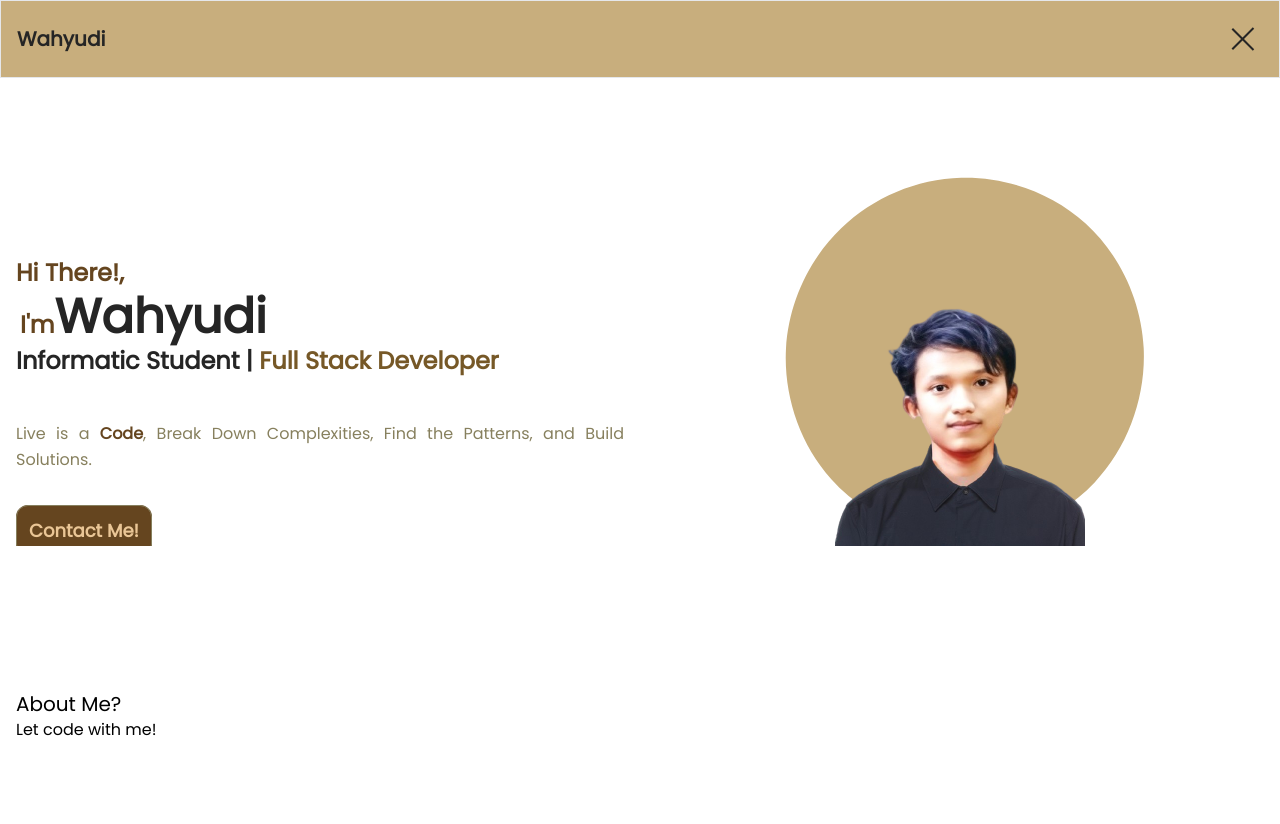
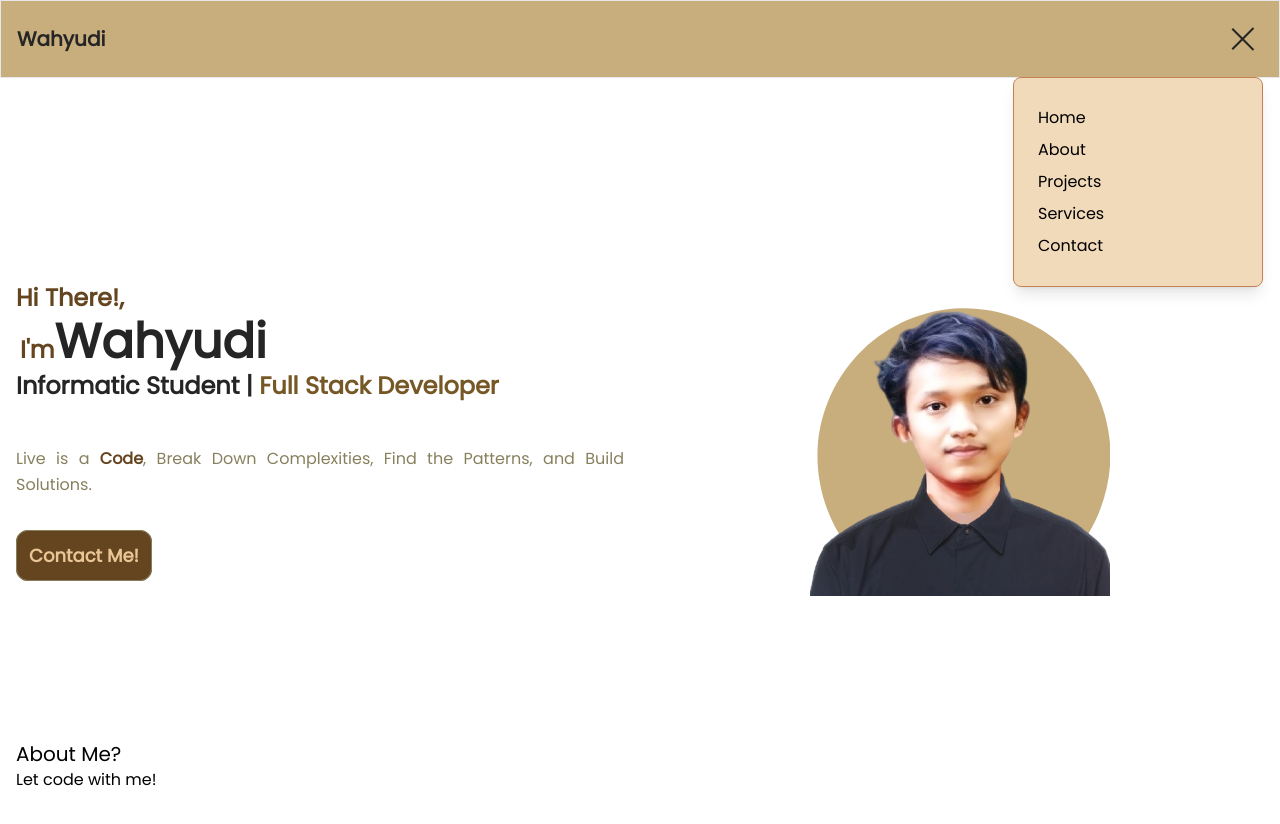
Before and after one commit to mwahyudihd/portfolio-Beta-, a website: page index.html in a window 1280 px wide. Both pictures are taken after a click on the button 1248 px from the left and 39 px from the top of the page. Shown: the top 824 px of the page. Drawn offline with nearby package versions, Linux system fonts and the light colour scheme.

Commit message:
feat: crafting  navbar list

```diff
--- a/assets/css/tailwind.css
+++ b/assets/css/tailwind.css
@@ -9,11 +9,8 @@
 }
 
 @layer components{
-    .grid-card {
-        @apply dark:shadow-slate-50 dark:shadow-md hover:scale-90 transition-all duration-500 overflow-hidden bg-blue-500 aspect-[4/3] m-1 rounded-lg md:aspect-[3/4] xl:aspect-[4/3];
-    }
-    .grid-content {
-        @apply transition-all duration-700 hover:-rotate-12 cursor-pointer group-hover:scale-125  h-full bg-cover rounded-lg;
+    .bg-backdrop {
+        backdrop-filter: blur(15px);
     }
 }
 
--- a/assets/js/app.js
+++ b/assets/js/app.js
@@ -1,10 +1,12 @@
 const burgerBtn = document.querySelector('#hamburger');
 const navbar = document.querySelector('header');
+const navMenu = document.querySelector('#nav-menu');
 let currentScroll;
 
 
 burgerBtn.addEventListener('click',() => {
     burgerBtn.classList.toggle("hamburger-actived");
+    navMenu.classList.toggle("hidden");
 });
 
 window.addEventListener('scroll', () => {
--- a/index.html
+++ b/index.html
@@ -10,8 +10,8 @@
 </head>
 <body class="">
     <!-- header -->
-    <header class="overflow-hidden bg-coffee top-0 border left-0 w-full flex items-center z-10 absolute transition duration-1000 ease-in-out">
-        <div class="container mx-auto">
+    <header class="bg-coffee top-0 border left-0 w-full flex items-center z-30 absolute transition duration-1000 ease-in-out">
+        <div class="container">
             <div class="flex items-center justify-between relative">
                 <div class="px-4">
                     <a href="#home" id="icon" class="font-extrabold text-xl text-darkCoffee block py-6">
@@ -25,6 +25,25 @@
                         <span class="hamburger-line ease-in-out transition duration-300 "></span>
                         <span class="hamburger-line origin-bottom-left transition duration-300 ease-in-out"></span>
                     </button>
+                    <nav class="hidden bg-backdrop absolute bg-opacity-65 px-3 py-5 border border-cafe z-50 bg-coffeeLight shadow-lg rounded-lg max-w-[250px] w-full right-4 top-full" id="nav-menu">
+                        <ul class="block my-2">
+                            <li class="px-3 rounded-lg group hover:bg-primary hover:opacity-40 hover:bg-backdrop my-2">
+                                <a class="group-hover:text-coffeeLight" href="#home">Home</a>
+                            </li>
+                            <li class="px-3 rounded-lg group hover:bg-primary hover:opacity-40 hover:bg-backdrop my-2">
+                                <a class="group-hover:text-coffeeLight" href="#about">About</a>
+                            </li>
+                            <li class="px-3 rounded-lg group hover:bg-primary hover:opacity-40 hover:bg-backdrop my-2">
+                                <a class="group-hover:text-coffeeLight" href="#project">Projects</a>
+                            </li>
+                            <li class="px-3 rounded-lg group hover:bg-primary hover:opacity-40 hover:bg-backdrop my-2">
+                                <a class="group-hover:text-coffeeLight" href="#service">Services</a>
+                            </li>
+                            <li class="px-3 rounded-lg group hover:bg-primary hover:opacity-40 hover:bg-backdrop my-2">
+                                <a class="group-hover:text-coffeeLight" href="#contact">Contact</a>
+                            </li>
+                        </ul>
+                    </nav>
                 </div>
             </div>
         </div>
@@ -34,23 +53,22 @@
     <!-- header -->
 
     <!-- start of about section -->
-    <section id="hero" class="pt-64 overflow-hidden">
+    <section id="hero" class="pt-64">
         <div class="container mx-auto">
             <div class="flex flex-wrap font-poppins">
                 <div class="w-full px-4 self-center lg:w-1/2">
                     <h1 id="title" class="text-base font-extrabold text-primary md:text-xl lg:text-2xl">Hi There!, <span id="child-title" class="m-1 block font-bold text-4xl lg:text-5xl text-darkCoffee "></span></h1>
                     <h2 id="subtitle" class="text-sm font-semibold mb-5 text-darkCoffee md:text-xl lg:text-2xl"><span id="first" class="inline-block">Informatic Student</span> <span id="middle" class="inline-block">|</span> <span class="text-second inline-block" id="last">Full Stack Developer</span></h2>
                     <p id="motto" class="font-medium text-semiDark text-justify my-11 leading-relaxed">
-
                     </p>
-                    <a href="#" id="btn-contact-me" class=" group border text-lg font-semibold border-semiDark rounded-xl p-3 bg-primary text-coffeeLight transition-all ease-in-out hover:bg-second hover:scale-90 float-end lg:float-none">Contact Me!</a>
+                    <a href="#" id="btn-contact-me" class=" group border text-lg z-[100] font-semibold border-semiDark rounded-xl p-3 bg-primary text-coffeeLight transition-all ease-in-out hover:bg-second hover:scale-90 float-end lg:float-none">Contact Me!</a>
                 </div>
                 <div class="w-full self-end px-4 lg:w-1/2">
                     <div class="mt-10 relative">
-                        <img src="assets/img/id-photo.png" id="profile" alt="MyPhoto" width="250" height="250" class="max-w-full mx-auto">
+                        <img src="assets/img/id-photo.png" id="profile" alt="MyPhoto" width="300" height="370" class="max-w-full mx-auto">
                         <span id="blob" class="absolute -bottom-0 -z-10 left-1/2 -translate-x-1/2">
-                            <svg width="400" height="400" viewBox="0 0 200 200" xmlns="http://www.w3.org/2000/svg">
-                                <path fill="#C8AE7D" d="M57.1,-55.7C72.5,-41.7,82.4,-20.8,83.5,1C84.5,22.9,76.6,45.8,61.2,62C45.8,78.3,22.9,87.9,0.4,87.5C-22,87.1,-44.1,76.6,-58.6,60.4C-73.2,44.1,-80.2,22,-79.1,1.2C-77.9,-19.7,-68.6,-39.5,-54,-53.5C-39.5,-67.6,-19.7,-75.9,0.5,-76.5C20.8,-77,41.7,-69.7,57.1,-55.7Z" transform="translate(100 100) scale(1.1)" />
+                            <svg width="300" height="300" viewBox="0 0 200 200" xmlns="http://www.w3.org/2000/svg">
+                                <path fill="#C8AE7D" d="M57.1,-55.7C72.5,-41.7,82.4,-20.8,83.5,1C84.5,22.9,76.6,45.8,61.2,62C45.8,78.3,22.9,87.9,0.4,87.5C-22,87.1,-44.1,76.6,-58.6,60.4C-73.2,44.1,-80.2,22,-79.1,1.2C-77.9,-19.7,-68.6,-39.5,-54,-53.5C-39.5,-67.6,-19.7,-75.9,0.5,-76.5C20.8,-77,41.7,-69.7,57.1,-55.7Z" transform="translate(100 100) scale(1.2)" />
                             </svg>
                         </span>
                     </div>
```
Also changed, not shown: assets/css/style.css.
